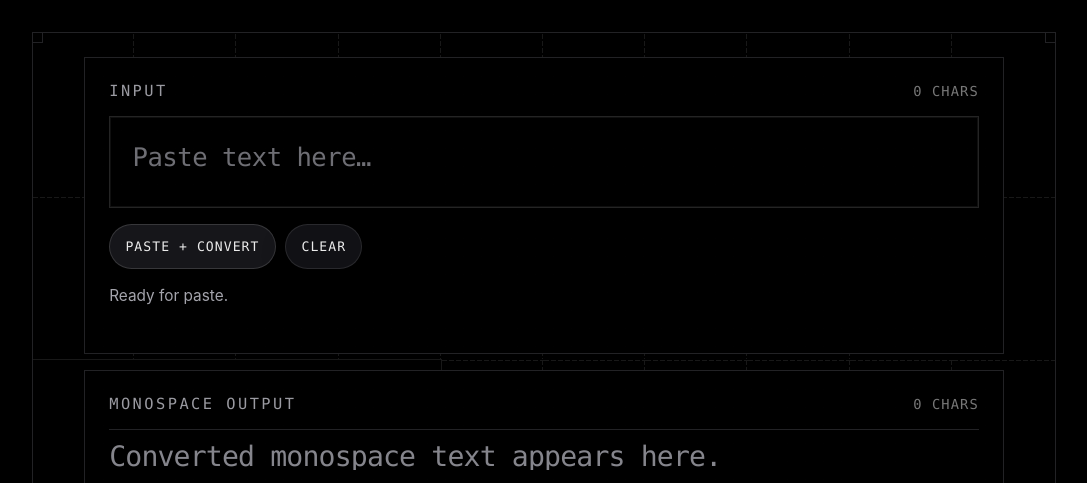
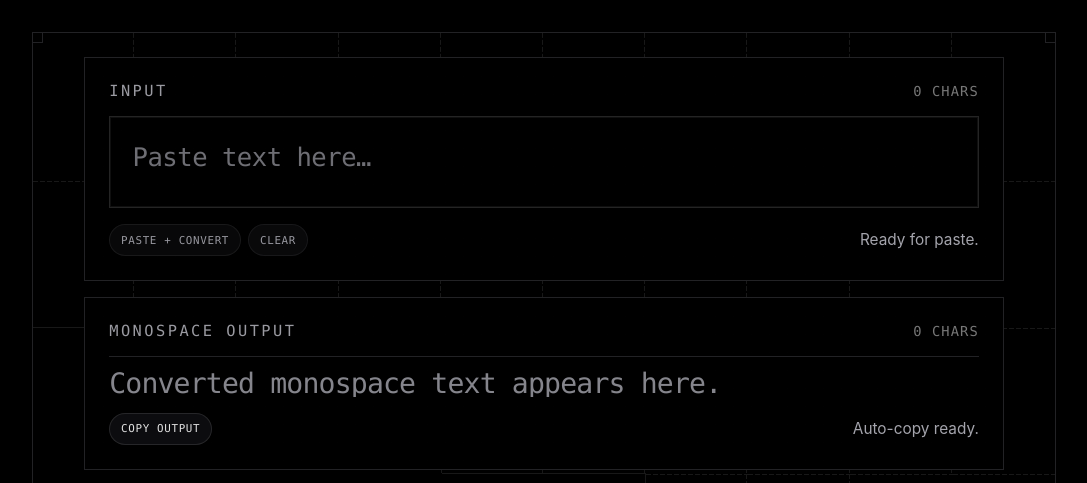
Before and after one commit to ahmadawais/monospaced, a plain HTML site: page index.html in a window 1280 px wide. Shown: the top 483 px of the page, without its empty margins (96-1183 px from the left). Drawn offline with Linux system fonts and the light colour scheme.

Commit message:
feat: btns
Co-authored-by: CommandCodeBot <noreply@commandcode.ai>

```diff
--- a/index.html
+++ b/index.html
@@ -445,10 +445,10 @@
     }
 
     .panel-foot {
-      display: grid;
-      grid-template-columns: minmax(0, 1fr);
-      grid-template-rows: auto minmax(2.75rem, auto);
-      align-content: start;
+      display: flex;
+      align-items: center;
+      justify-content: space-between;
+      flex-wrap: wrap;
     }
 
     .panel-label {
@@ -514,19 +514,12 @@
       overflow: hidden;
     }
 
-    .output-display[data-expanded="true"] {
-      max-height: none;
-      white-space: pre-wrap;
-      word-break: break-word;
-      text-overflow: clip;
-    }
-
     .output-display[data-empty="true"]::before {
       content: attr(data-placeholder);
       color: color-mix(in srgb, var(--muted-foreground) 70%, white 8%);
     }
 
-    .output-display[data-overflowing="true"][data-expanded="false"]::after {
+    .output-display[data-overflowing="true"]::after {
       content: "";
       position: absolute;
       width: 4rem;
@@ -537,52 +530,43 @@
       pointer-events: none;
     }
 
-    .panel-output .panel-foot {
-      justify-items: end;
-    }
-
-    .panel-output .status {
-      justify-content: flex-end;
-      text-align: right;
-    }
-
     .button-row {
       display: flex;
       flex-wrap: wrap;
-      gap: 0.6rem;
+      gap: 0.45rem;
       align-items: center;
-      min-height: 2.8rem;
+      min-height: 2rem;
     }
 
     .button {
       display: inline-flex;
       align-items: center;
       justify-content: center;
-      min-height: 2.8rem;
-      padding: 0 0.95rem;
-      border: 1px solid rgba(255, 255, 255, 0.1);
+      min-height: 2rem;
+      padding: 0 0.68rem;
+      border: 1px solid rgba(255, 255, 255, 0.07);
       border-radius: 999px;
-      background: rgba(20, 20, 24, 0.88);
-      box-shadow: 0 10px 26px rgba(0, 0, 0, 0.22);
-      color: color-mix(in srgb, var(--foreground) 94%, black 6%);
+      background: rgba(15, 15, 18, 0.68);
+      box-shadow: none;
+      color: color-mix(in srgb, var(--muted-foreground) 92%, white 8%);
       font-family: var(--font-mono);
-      font-size: 0.82rem;
+      font-size: 0.68rem;
       font-weight: 500;
-      letter-spacing: 0.08em;
+      letter-spacing: 0.06em;
       text-transform: uppercase;
       transition:
         color 180ms ease,
         border-color 180ms ease,
-        background 180ms ease,
-        box-shadow 180ms ease;
+        background 180ms ease;
       white-space: nowrap;
+      opacity: 0.9;
     }
 
     .button:hover,
     .button:focus-visible {
-      border-color: rgba(255, 255, 255, 0.18);
-      background: rgba(28, 28, 34, 0.96);
-      box-shadow: 0 14px 30px rgba(0, 0, 0, 0.26);
+      border-color: rgba(255, 255, 255, 0.14);
+      background: rgba(22, 22, 26, 0.84);
+      color: var(--foreground);
       outline: none;
     }
 
@@ -591,37 +575,39 @@
     }
 
     .button-primary {
-      border-color: rgba(255, 255, 255, 0.95);
-      background: #f3f3f5;
-      box-shadow: 0 12px 28px rgba(0, 0, 0, 0.2);
-      color: #050505;
+      border-color: rgba(255, 255, 255, 0.12);
+      background: rgba(18, 18, 22, 0.78);
+      color: var(--foreground);
     }
 
     .button-accent {
-      border-color: rgba(255, 255, 255, 0.14);
-      background: rgba(24, 24, 28, 0.94);
+      border-color: rgba(255, 255, 255, 0.08);
+      background: rgba(15, 15, 18, 0.6);
     }
 
     .button-primary:hover,
     .button-primary:focus-visible {
-      border-color: #ffffff;
-      background: #ffffff;
-      color: #050505;
+      border-color: rgba(255, 255, 255, 0.16);
+      background: rgba(24, 24, 28, 0.9);
+      color: var(--foreground);
     }
 
     .button-accent:hover,
     .button-accent:focus-visible {
-      background: rgba(30, 30, 36, 0.98);
+      background: rgba(20, 20, 24, 0.78);
     }
 
     .status {
       margin: 0;
-      min-height: 2.75rem;
+      min-height: auto;
+      margin-left: auto;
       color: color-mix(in srgb, var(--muted-foreground) 86%, white 10%);
       font-size: clamp(0.92rem, 1.2vw, 1rem);
       line-height: 1.4;
       display: flex;
-      align-items: flex-start;
+      align-items: center;
+      justify-content: flex-end;
+      text-align: right;
     }
 
     .status[data-tone="success"] {
@@ -809,6 +795,17 @@
         width: 100%;
       }
 
+      .panel-foot {
+        align-items: flex-start;
+      }
+
+      .status {
+        width: 100%;
+        margin-left: 0;
+        justify-content: flex-start;
+        text-align: left;
+      }
+
       .intro-section::before {
         inset: 0;
       }
@@ -875,7 +872,6 @@
 
               <div class="panel-foot">
                 <div class="button-row">
-                  <button class="button" id="expand-button" type="button" hidden aria-expanded="false">Expand</button>
                   <button class="button button-primary" id="copy-button" type="button">Copy Output</button>
                 </div>
                 <p class="status" id="copy-hint" aria-live="polite">Auto-copy ready.</p>
@@ -956,7 +952,6 @@
     const outputCount = document.getElementById("output-count");
     const pasteButton = document.getElementById("paste-button");
     const copyButton = document.getElementById("copy-button");
-    const expandButton = document.getElementById("expand-button");
     const clearButton = document.getElementById("clear-button");
 
     function toMonospace(text) {
@@ -1001,39 +996,21 @@
       input.style.height = `${Math.min(input.scrollHeight, 192)}px`;
     }
 
-    function updateExpandButton() {
-      const hadExpandedState = output.dataset.expanded === "true";
-
-      output.dataset.expanded = "false";
-
+    function updateOutputOverflow() {
       const overflowing = output.textContent
         ? output.scrollWidth - output.clientWidth > 1 || output.scrollHeight - output.clientHeight > 1
         : false;
 
       output.dataset.overflowing = overflowing ? "true" : "false";
-
-      if (!overflowing) {
-        output.dataset.expanded = "false";
-        expandButton.hidden = true;
-        expandButton.textContent = "Expand";
-        expandButton.setAttribute("aria-expanded", "false");
-        return;
-      }
-
-      output.dataset.expanded = hadExpandedState ? "true" : "false";
-      expandButton.hidden = false;
-      expandButton.textContent = hadExpandedState ? "Collapse" : "Expand";
-      expandButton.setAttribute("aria-expanded", hadExpandedState ? "true" : "false");
     }
 
     function syncOutput(statusMessage) {
       const converted = toMonospace(input.value);
       output.textContent = converted;
       output.dataset.empty = converted ? "false" : "true";
-      output.dataset.expanded = "false";
       updateCounts(input.value, converted);
       autoResizeInput();
-      updateExpandButton();
+      updateOutputOverflow();
 
       if (statusMessage) {
         setStatus(status, statusMessage, "neutral");
@@ -1198,23 +1175,12 @@
       await copyCurrentOutput("Output copied.");
     });
 
-    expandButton.addEventListener("click", () => {
-      const expanded = output.dataset.expanded === "true";
-      output.dataset.expanded = expanded ? "false" : "true";
-      expandButton.textContent = expanded ? "Expand" : "Collapse";
-      expandButton.setAttribute("aria-expanded", expanded ? "false" : "true");
-    });
-
     clearButton.addEventListener("click", () => {
       input.value = "";
       autoResizeInput();
       output.textContent = "";
       output.dataset.empty = "true";
-      output.dataset.expanded = "false";
       output.dataset.overflowing = "false";
-      expandButton.hidden = true;
-      expandButton.textContent = "Expand";
-      expandButton.setAttribute("aria-expanded", "false");
       updateCounts("", "");
       setStatus(status, "Ready for paste.", "neutral");
       setStatus(copyHint, "Auto-copy ready.", "neutral");
@@ -1226,9 +1192,9 @@
       input.focus();
       input.setSelectionRange(input.value.length, input.value.length);
       autoResizeInput();
-      updateExpandButton();
+      updateOutputOverflow();
     });
-    window.addEventListener("resize", updateExpandButton);
+    window.addEventListener("resize", updateOutputOverflow);
   </script>
 </body>
 </html>
```
